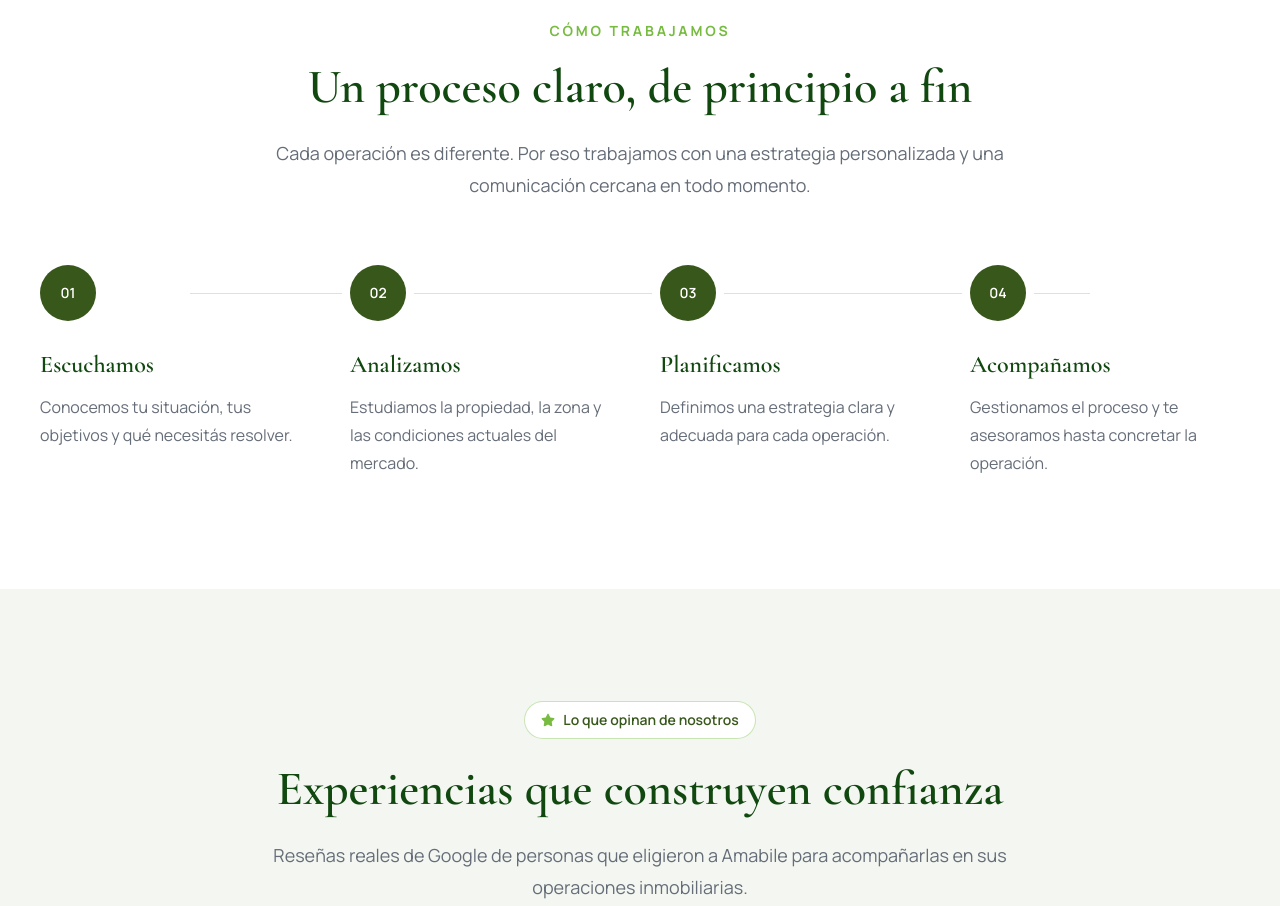
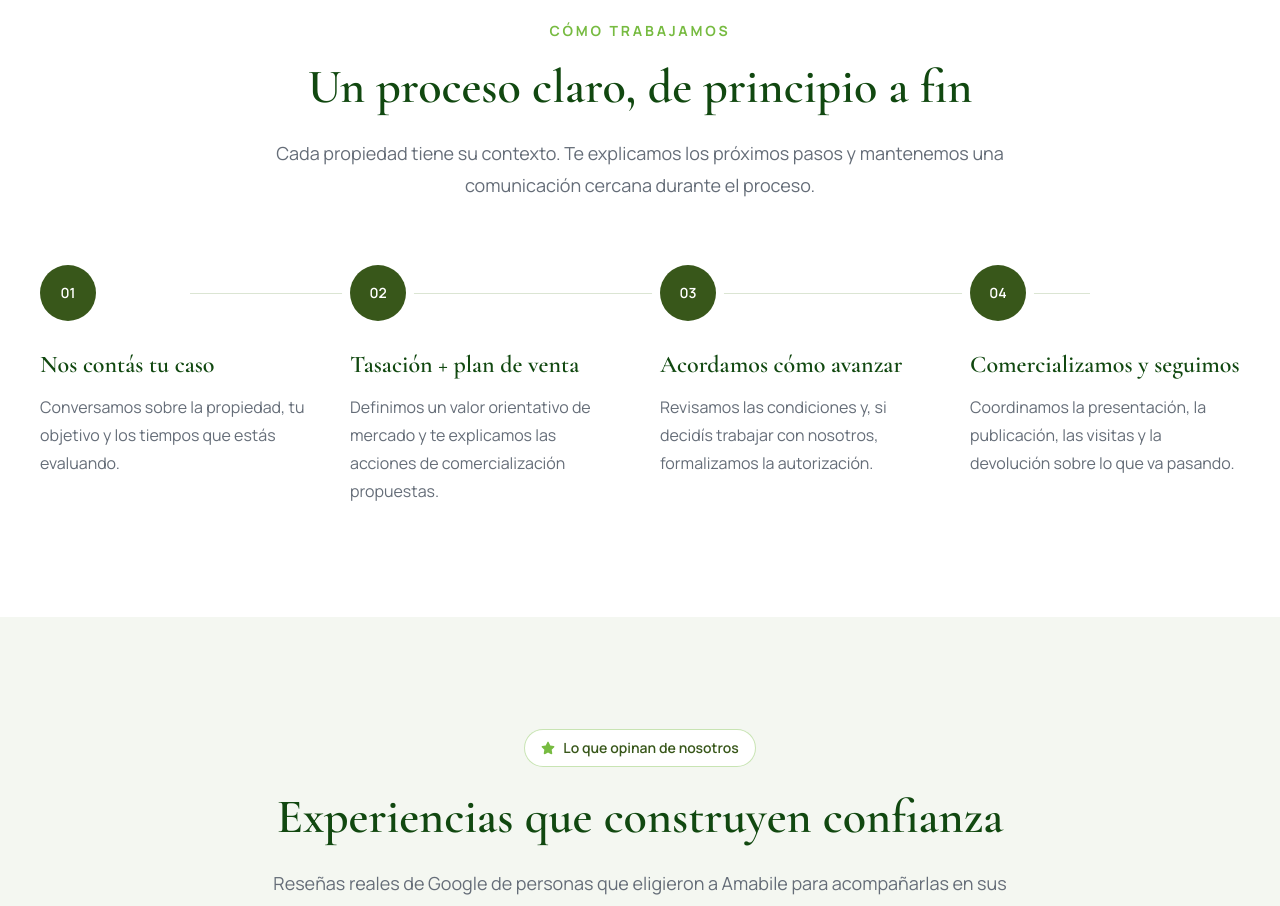
Before and after one commit to santimachuca/web-inmobiliaria-amabile, a Next.js app: page / in a window 1280 px wide. Shown: the part 3960-4866 px from the top of the page. Built offline with nearby package versions, Linux system fonts and the light colour scheme.

Commit message:
Actualiza pasos de comercializacion

```diff
--- a/src/components/home/ProcessSection.tsx
+++ b/src/components/home/ProcessSection.tsx
@@ -3,27 +3,27 @@ import ScrollReveal from "@/components/ui/ScrollReveal";
 const steps = [
   {
     number: "01",
-    title: "Escuchamos",
+    title: "Nos contás tu caso",
     description:
-      "Conocemos tu situación, tus objetivos y qué necesitás resolver.",
+      "Conversamos sobre la propiedad, tu objetivo y los tiempos que estás evaluando.",
   },
   {
     number: "02",
-    title: "Analizamos",
+    title: "Tasación + plan de venta",
     description:
-      "Estudiamos la propiedad, la zona y las condiciones actuales del mercado.",
+      "Definimos un valor orientativo de mercado y te explicamos las acciones de comercialización propuestas.",
   },
   {
     number: "03",
-    title: "Planificamos",
+    title: "Acordamos cómo avanzar",
     description:
-      "Definimos una estrategia clara y adecuada para cada operación.",
+      "Revisamos las condiciones y, si decidís trabajar con nosotros, formalizamos la autorización.",
   },
   {
     number: "04",
-    title: "Acompañamos",
+    title: "Comercializamos y seguimos",
     description:
-      "Gestionamos el proceso y te asesoramos hasta concretar la operación.",
+      "Coordinamos la presentación, la publicación, las visitas y la devolución sobre lo que va pasando.",
   },
 ];
 
@@ -39,8 +39,8 @@ export default function ProcessSection() {
           </h2>
 
           <p className="mt-5 text-lg leading-8 text-[var(--color-muted)]">
-            Cada operación es diferente. Por eso trabajamos con una estrategia
-            personalizada y una comunicación cercana en todo momento.
+            Cada propiedad tiene su contexto. Te explicamos los próximos pasos
+            y mantenemos una comunicación cercana durante el proceso.
           </p>
         </ScrollReveal>
 
```
